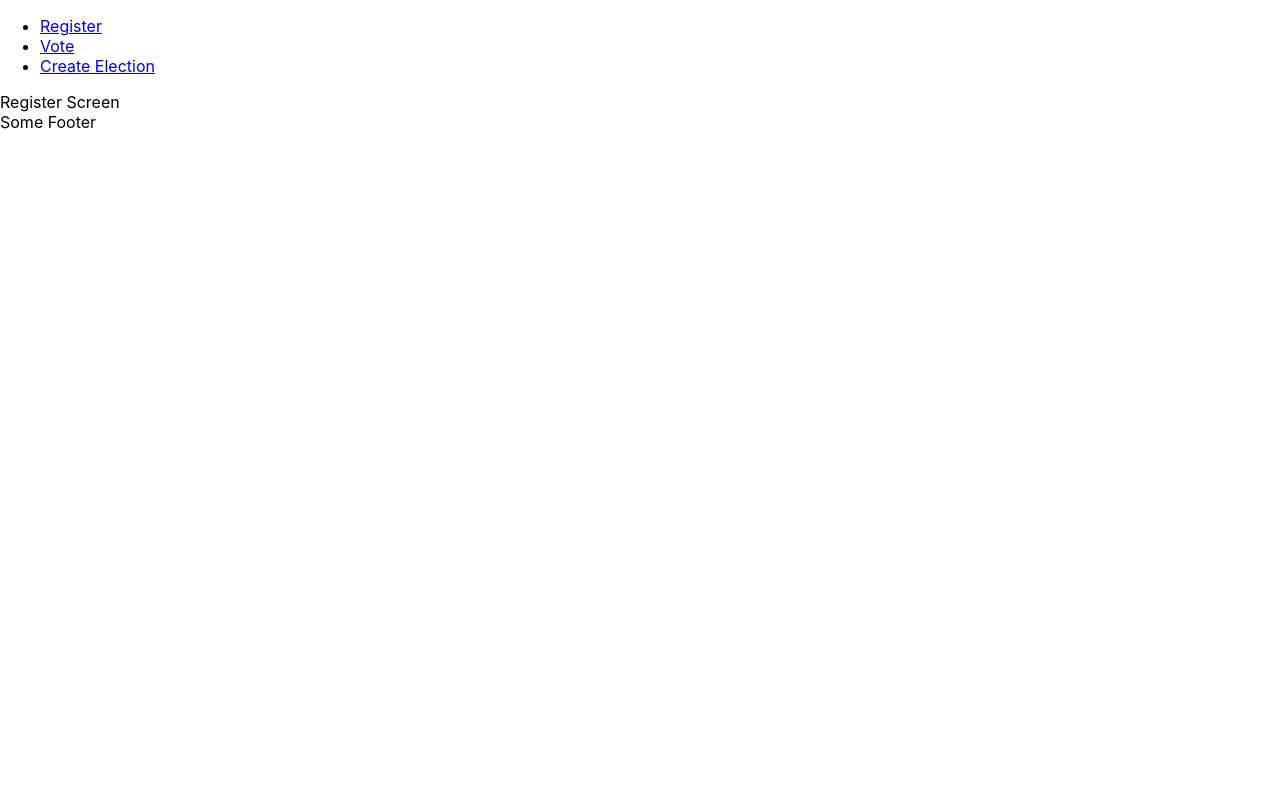
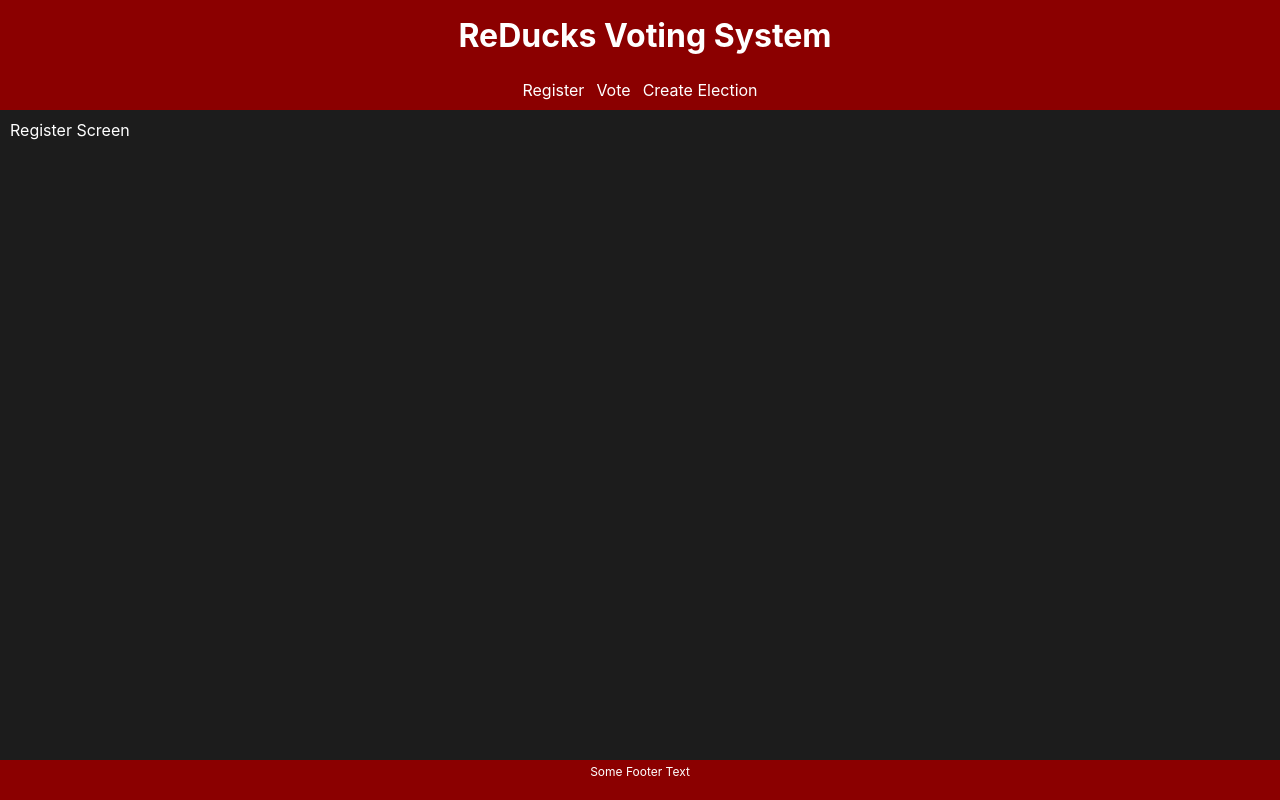
Before and after one commit to ethanschwartz2/reducks-voting-system, a React (Create React App) app: page /register in a window 1280 px wide. Built offline with nearby package versions, Linux system fonts and the light colour scheme.

Commit message:
commit -m add in page styling

```diff
--- a/src/App.css
+++ /dev/null
@@ -1,38 +0,0 @@
-.App {
-  text-align: center;
-}
-
-.App-logo {
-  height: 40vmin;
-  pointer-events: none;
-}
-
-@media (prefers-reduced-motion: no-preference) {
-  .App-logo {
-    animation: App-logo-spin infinite 20s linear;
-  }
-}
-
-.App-header {
-  background-color: #282c34;
-  min-height: 100vh;
-  display: flex;
-  flex-direction: column;
-  align-items: center;
-  justify-content: center;
-  font-size: calc(10px + 2vmin);
-  color: white;
-}
-
-.App-link {
-  color: #61dafb;
-}
-
-@keyframes App-logo-spin {
-  from {
-    transform: rotate(0deg);
-  }
-  to {
-    transform: rotate(360deg);
-  }
-}
--- a/src/App.js
+++ b/src/App.js
@@ -4,14 +4,16 @@ import {
     Route,
     Link
 } from "react-router-dom";
-import './App.css';
 import {Register} from "./components/Register";
 import {Vote} from "./components/Vote";
 import {CreateElection} from "./components/CreateElection";
+import {Layout} from "./Layout";
 
 function App() {
   return (
+      <Layout>
           <BrowserRouter>
+              <header><h1>ReDucks Voting System</h1></header>
               <nav>
                   <ul className="menu">
                       <li className="menu-item"><Link to="/register">Register</Link></li>
@@ -19,14 +21,17 @@ function App() {
                       <li className="menu-item"><Link to="/createElection">Create Election</Link></li>
                   </ul>
               </nav>
+              <main>
                   <Routes>
                       <Route path="/register" element={<Register/>}/>
                       <Route path="/vote" element={<Vote/>}/>
                       <Route path="/createElection" element={<CreateElection/>}/>
                       <Route path="*" element={<Vote/>}/>
                   </Routes>
-          <footer>Some Footer </footer>
+              </main>
+              <footer>Some Footer Text</footer>
           </BrowserRouter>
+      </Layout>
   );
 }
 
--- /dev/null
+++ b/src/Layout.css
@@ -0,0 +1,73 @@
+.container {
+  background-color: #1C1C1C;
+  position: fixed;
+  top: 0;
+  left: 0;
+  bottom: 0;
+  right: 0;
+
+  display: grid;
+  grid-template-rows: 70px 40px 1fr 40px;
+  grid-template-areas:
+            'header header'
+            'menu menu'
+            'content content'
+            'footer footer';
+}
+.container > header {
+  grid-area: header;
+  background-color: #8b0000;
+  padding-left: 10px;
+  font-size: 1rem;
+  font-weight: bold;
+  display: flex;
+  align-items: center;
+  justify-content: center;
+  color: white;
+}
+
+
+.container > nav {
+  grid-area: menu;
+  flex-direction: row;
+  background-color: #8b0000;
+  justify-content: center;
+  align-items: center;
+  display: flex;
+}
+
+.menu {
+  list-style-type: none;
+  display: flex;
+  padding: 0;
+  margin: 0;
+}
+.menu-item {
+  padding: 2px 6px;
+  margin: 0
+}
+
+.menu-item > a, menu-item > a:visited, menu-item > a:active, menu-item > a:hover {
+  color: white;
+  text-decoration: none;
+}
+
+.menu-item > a:hover {
+  text-decoration: underline;
+}
+
+.container > main {
+  grid-area: content;
+  padding: 10px;
+  color: white;
+}
+
+.container > footer {
+  color: white;
+  grid-area: footer;
+  background-color: #8b0000;
+  padding-top: 4px;
+  display: grid;
+  justify-content: center;
+  font-size: 12px;
+}
--- /dev/null
+++ b/src/Layout.js
@@ -0,0 +1,8 @@
+import "./Layout.css"
+
+export const Layout = ({ children }) => {
+
+    return <div className="container">
+        {children}
+    </div>;
+}
```
Also changed, not shown: 1 other file (tests, documents, lock files or other folders). Lines whose indentation alone changed are shown as unchanged.
